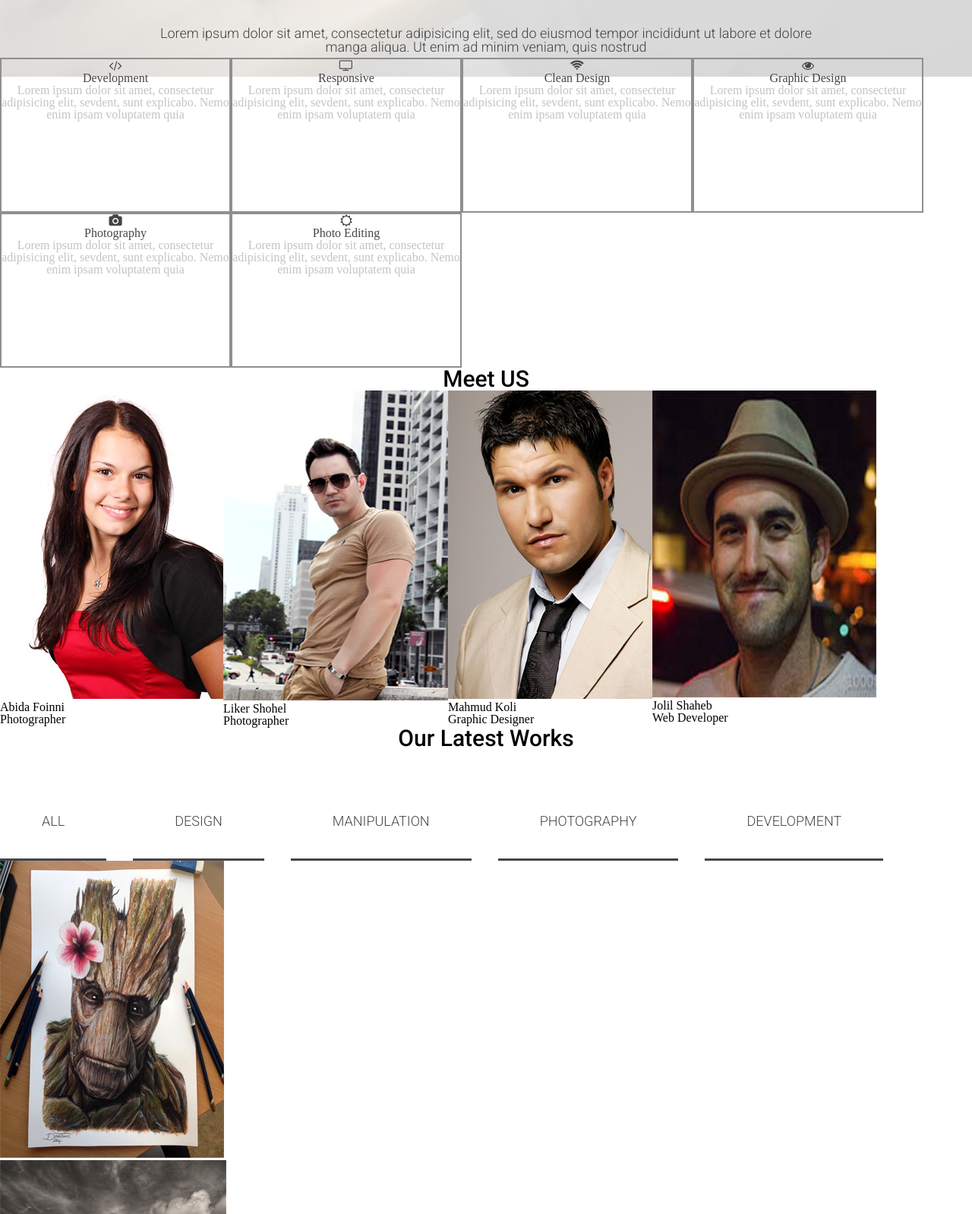
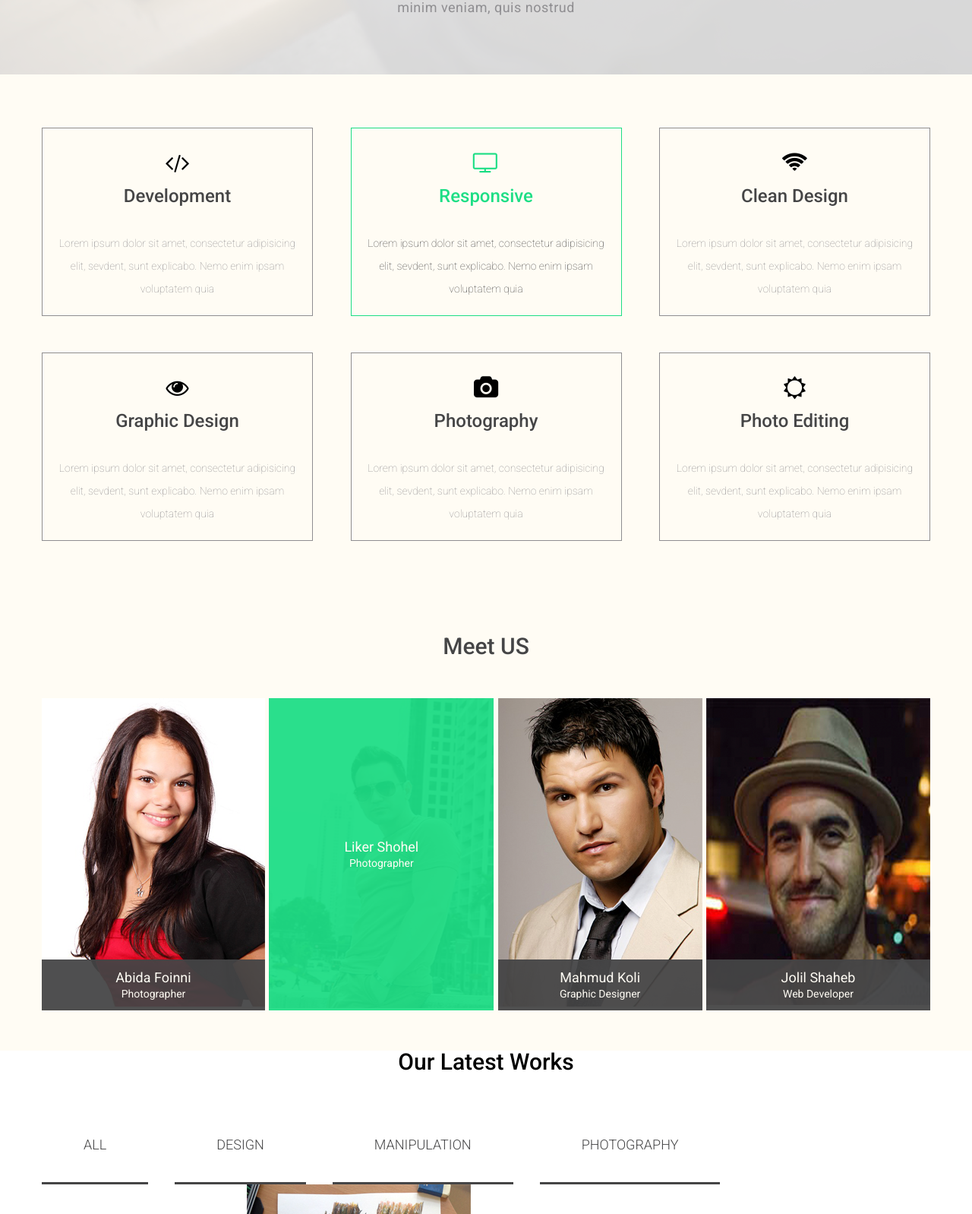
Before and after one commit to KristinaKalinina/foinni, a plain HTML site: page index.html in a window 1280 px wide. Shown: the part 972-2570 px from the top of the page at 76% size. Drawn offline with Linux system fonts and the light colour scheme; a script that the page names is missing.

Commit message:
added new styling

```diff
--- a/css/style.css
+++ b/css/style.css
@@ -1,104 +1,336 @@
- body {
-   background-image: url("../assets/images/123.png");
-   background-repeat: no-repeat;
+* {
+  -webkit-box-sizing: border-box;
+  -moz-box-sizing: border-box;
+  box-sizing: border-box;
+  transition: 0.2s
 }
 
- header {
+.container:before,
+.container:after,
+.clearfix:before,
+.clearfix:after {
+  content: "";
+  display: table;
+}
+
+.container:after,
+.clearfix:after {
+  clear: both;
+}
+
+.container,
+.clearfix {
+  zoom: 1;
+}
+
+.hidden {
+  visibility: hidden;
+  position: absolute;
+  width: 1px;
+  height: 1px;
   overflow: hidden;
-   /*Для того, щоб межі не схлопувались*/
+  margin: -1px;
+}
+
+body {
+  min-width: 1200px;
+}
+
+.container {
+  max-width: 1200px;
+  width: 1200px;
+  margin: 0 auto;
+  padding: 0 15px;
 }
 
 .logo {
-   float: left;
-   padding-left: 145px;
+  width: 112px;
+  height: 31px;
+  font-size: 0;
+  display: inline-block;
+  background: url('../assets/images/logo.png') center no-repeat;
 }
 
+
+/*  menu  */
+
 .menu {
-   margin-top: 45px;
-   clear: right;
+  padding: 0;
+  margin: 0;
+  list-style: none;
+  font-size: 0;
 }
 
 .menu li {
+  padding: 0;
+  margin: 0;
+  list-style: none;
   font-size: 14px;
   font-weight: 200;
-   /*Жирність шрифта у значенні*/
-   float: right;
-   padding-right: 35px;
   text-transform: uppercase;
+  display: inline-block;
+  vertical-align: top;
+  margin: 0 23px;
 }
 
 .menu li a {
-   color: #fff;
+  color: rgb(255, 252, 244);
   display: block;
-   /*Для відпрацювання вертикальних значень padding*/
-   padding: 20px 35px;
+  line-height: 2.571;
+  padding: 0 0 3px 0;
+  font-family: "Roboto";
+  font-size: 14px;
   text-decoration: none;
-   border-bottom: 3px solid #292929;
-   /*Для "уникнення стрибання" при наведенні*/
+  border-bottom: 1px solid transparent;
+  font-weight: 300;
 }
 
- .menu li a:hover {
+.menu li:hover a,
+.menu li.active a {
   color: #1dde85;
-   border-bottom: 3px solid #1dde85;
+  border-color: #1dde85;
 }
 
- .toptext h1 {
+
+/*  header  */
+
+.header {
+  position: absolute;
+  top: 0;
+  width: 100%;
+  /* height: 120px; */
+  overflow: hidden;
+  padding: 44px 0 37px 0;
+  border-bottom: 1px solid #8f8e91;
+}
+
+.header__flex {
+  display: flex;
+  justify-content: space-between;
+  align-items: center;
+}
+
+.header__logo {
+  margin-left: 40px;
+}
+
+.header__menu {
+  margin-right: 73px;
+}
+
+
+/* welcome */
+
+.welcome {
+  padding-top: 120px;
+  background-image: url("../assets/images/123.png");
+  background-repeat: no-repeat;
+  background-position: center top;
+  background-color: #000;
+}
+
+.welcome .toptext {
+  max-width: 915px;
+  margin: 0 auto;
+  min-height: 682px;
+  display: flex;
+  flex-direction: column;
+  justify-content: center;
+  align-items: center;
+}
+
+.welcome h1 {
+  font-family: 'Exo', sans-serif;
   color: #fffcf4;
-   font-family: 'Exo', sans-serif;
   font-size: 48px;
   font-weight: 400;
+  margin: 0 0 60px 0;
+  text-align: center;
 }
 
- .toptext {
-   color: #fffcf4;
-   font-family: 'Exo', sans-serif;
-   font-size: 48px;
-   font-weight: 400;
-   margin-top: 250px;
-   margin-left: 400px;
+.welcome p {
+  font-size: 18px;
+  font-family: "Roboto";
+  color: rgb(255, 255, 255);
+  line-height: 2;
+  font-weight: 300;
+  text-align: center;
+  margin: 0;
+  letter-spacing: 0.5px;
 }
 
- .toptext b {
-   font-size: 48px;
+.welcome b {
   font-weight: 900;
   color: #1dde85;
 }
 
- .toptext p {
-   font-family: 'Roboto', sans-serif;
-   font-size: 18px;
-   font-weight: 300;
+.welcome h2 {
   text-align: center;
-   color: #c5c4c4;
-   padding-top: 50px;
-   padding-right: 150px;
-   padding-left: 100px;
+  color: rgb(69, 69, 70);
+  line-height: 1.2;
+  margin-bottom: 20px;
+  font-size: 30px;
+  font-weight: 500;
 }
 
- .secondtext {
+.welcome .secondtext {
   color: #424244;
   font-family: 'Roboto', sans-serif;
   font-size: 30px;
   font-weight: 500;
-   padding-top: 400px;
+  padding: 70px 0;
 }
 
- .secondtext b {
+.welcome .secondtext p {
+  color: #424244;
+  font-weight: 400;
+  color: #8f8e91;
+}
+
+
+/*  service */
+
+.services {
+  padding: 70px 0;
+  background-color: #fffcf4;
+}
+
+.services__box {
+  display: flex;
+  flex-wrap: wrap;
+  justify-content: space-between;
+}
+
+.services__item {
+  max-width: 357px;
+  text-align: center;
+  font-family: "Roboto";
+  border: 1px solid rgb(143, 142, 145);
+  padding: 30px 15px 20px;
+  margin-bottom: 48px;
+}
+
+.services__item:hover {
+  cursor: pointer
+}
+
+.services__item:hover,
+.services__item_active {
+  border: 1px solid #1dde85;
+}
+
+.services__item:hover .services__image,
+.services__item_active .services__image {
   color: #1dde85;
 }
 
- .secondtext p {
-   padding: 45px 200px 5px;
-   font-family: 'Roboto', sans-serif;
-   font-size: 18px;
-   font-weight: 300;
-   text-align: center;
-   color: #424244;
+.services__item:hover .services__title,
+.services__item_active .services__title {
+  color: #1dde85;
 }
 
- ul {
+.services__item:hover .services__text,
+.services__item_active .services__text {
+  color: #454546;
+}
+
+.services__image {
+  font-size: 30px;
+  margin-bottom: 17px;
+}
+
+.services__title {
+  font-size: 24px;
+  color: rgb(69, 69, 70);
+  line-height: 1;
+  font-weight: 500;
+  margin-bottom: 35px;
+}
+
+.services__text {
+  font-size: 14px;
+  color: rgb(143, 142, 145);
+  line-height: 2.143;
+  font-weight: 100;
+}
+
+
+/*  people */
+
+.people {
   background-color: #fffcf4;
+  padding: 3px 0;
 }
+
+.people__heading {
+  padding: 0;
+  margin: 0;
+  font-size: 30px;
+  font-family: "Roboto";
+  color: rgb(69, 69, 70);
+  line-height: 1.2;
+  font-weight: 500;
+  text-align: center;
+}
+
+.people__box {
+  display: flex;
+  justify-content: space-between;
+  align-items: stretch;
+  padding: 50px 0;
+}
+
+.people__item {
+  position: relative;
+  flex: 268px 0 0;
+}
+
+.people__item:hover .people__details,
+.people__item_active .people__details {
+  cursor: pointer;
+  background-color: rgba(29, 222, 133, 0.94);
+  height: 100%;
+  display: flex;
+  justify-content: center;
+  align-items: center;
+  flex-direction: column;
+}
+
+.people__figure {
+  padding: 0;
+  margin: 0;
+}
+
+.people__figure img {
+  min-width: 100%;
+  min-height: 100%;
+}
+
+.people__details {
+  color: rgb(255, 252, 244);
+  padding: 15px 0;
+  text-align: center;
+  background-color: rgba(69, 69, 70, 0.94);
+  position: absolute;
+  width: 100%;
+  bottom: 0;
+  font-family: "Roboto";
+}
+
+.people__name {
+  padding: 0;
+  margin: 0 0 5px 0;
+  font-size: 18px;
+}
+
+.people__position {
+  padding: 0;
+  margin: 0;
+  font-size: 14px;
+}
+
+
+/*  ssssssss */
 
 .development {
   color: #454546;
@@ -233,6 +465,8 @@
   color: #1dde85;
   border-bottom: 3px solid #1dde85;
 }
+
+
 /* // .photos {
  //   width:550px;
  // height:300px;
@@ -266,6 +500,8 @@
   color: #fff;
   text-align: center;
 }
+
+
 /* // ___________________________________________ */
 
 .message {
@@ -315,6 +551,8 @@
   border-color: rgba(200, 159, 45, 0.5);
   background-color: rgba(200, 159, 45, 0.6);
 }
+
+
 /* // ___________________________________________ */
 
 footer {
--- a/index.html
+++ b/index.html
@@ -6,28 +6,27 @@
 	<meta name="viewport" content="width=device-width, initial-scale=1.0">
 	<meta http-equiv="X-UA-Compatible" content="ie=edge">
 	<title>foiNNI</title>
+	<!-- icons -->
+	<link rel="stylesheet" href="/vendor/font-awesome/css/font-awesome.min.css">
 	<!-- style  -->
 	<link rel="stylesheet" type="text/css" href="/css/reset.css">
 	<link rel="stylesheet" type="text/css" href="/css/style.css">
 	<!-- fonts -->
 	<link href="https://fonts.googleapis.com/css?family=Exo:400,900|Roboto+Slab:100,400|Roboto:100,100i,300,300i,400,400i,500,500i"
 	    rel="stylesheet">
-	<!-- icons -->
-	<link rel="stylesheet" href="/vendor/font-awesome/css/font-awesome.min.css">
+
 </head>
 
 <body>
-	<header>
-		<div>
-			<a href="/">
-				<img src="/assets/images/logo.png" alt="" class="logo">
-			</a>
-			<nav>
-				<div class="menu">
+	<header class="header">
+		<div class="container">
+			<div class="header__flex">
+				<a href="/" class="logo header__logo">foiNNI</a>
+				<ul class="menu header__menu">
 					<li>
 						<a href="#">home</a>
 					</li>
-					<li>
+					<li class="active">
 						<a href="#">service</a>
 					</li>
 					<li>
@@ -39,99 +38,114 @@
 					<li>
 						<a href="#">contact us</a>
 					</li>
+				</ul>
 			</div>
-			</nav>
 		</div>
 	</header>
-	<main>
-		<section class="toptext">
+	<main class="main">
+		<section class="welcome">
+			<div class="container">
+				<div class="toptext">
 					<h1>We Love
 						<b>FOINNI</b> Polapain</h1>
-			<p>Lorem ipsum dolor sit amet, consectetur adipisicing elit, sed do eiusmod tempor incididunt ut labore et dolore manga aliqua.
-				Ut enim ad minim veniam, quis n</p>
-		</section>
-		<section class="secondtext">
-			<h1>Welcome to
+					<p>Lorem ipsum dolor sit amet, consectetur adipisicing elit, sed do eiusmod tempor incididunt ut labore et dolore manga
+						aliqua. Ut enim ad minim veniam, quis n</p>
+				</div>
+				<div class="secondtext">
+					<h2>Welcome to
 						<b>FOINNI</b>
-			</h1>
-			<p>Lorem ipsum dolor sit amet, consectetur adipisicing elit, sed do eiusmod tempor incididunt ut labore et dolore manga aliqua.
-				Ut enim ad minim veniam, quis nostrud</p>
-		</section>
-
-		<section class="services">
-			<div>
-				<a href="#" class="development">
-					<i class="fa fa-code" aria-hidden="true"></i>
-					<h2>Development</h2>
-					<p>Lorem ipsum dolor sit amet, consectetur adipisicing elit, sevdent, sunt explicabo. Nemo enim ipsam voluptatem quia</p>
-				</a>
-			</div>
-			<div>
-				<a href="#" class="responsive">
-					<i class="fa fa-television" aria-hidden="true"></i>
-					<h2>Responsive</h2>
-					<p>Lorem ipsum dolor sit amet, consectetur adipisicing elit, sevdent, sunt explicabo. Nemo enim ipsam voluptatem quia</p>
-				</a>
-			</div>
-			<div>
-				<a href="#" class="clean_design">
-					<i class="fa fa-wifi" aria-hidden="true"></i>
-					<h2>Clean Design</h2>
-					<p>Lorem ipsum dolor sit amet, consectetur adipisicing elit, sevdent, sunt explicabo. Nemo enim ipsam voluptatem quia</p>
-				</a>
-			</div>
-			<div>
-				<a href="#" class="graphic_design">
-					<i class="fa fa-eye" aria-hidden="true"></i>
-					<h2>Graphic Design</h2>
-					<p>Lorem ipsum dolor sit amet, consectetur adipisicing elit, sevdent, sunt explicabo. Nemo enim ipsam voluptatem quia</p>
-				</a>
-			</div>
-			<div>
-				<a href="#" class="photography">
-					<i class="fa fa-camera" aria-hidden="true"></i>
-					<h2>Photography</h2>
-					<p>Lorem ipsum dolor sit amet, consectetur adipisicing elit, sevdent, sunt explicabo. Nemo enim ipsam voluptatem quia</p>
-				</a>
-			</div>
-			<div>
-				<a href="#" class="photo_editing">
-					<i class="fa fa-sun-o" aria-hidden="true"></i>
-					<h2>Photo Editing</h2>
-					<p>Lorem ipsum dolor sit amet, consectetur adipisicing elit, sevdent, sunt explicabo. Nemo enim ipsam voluptatem quia</p>
-				</a>
-			</div>
-
-		</section>
-
-		<section>
-			<h3 class="meet_us">Meet US</h3>
-			<div class="pictures_people">
-				<div>
-					<img src="/assets/images/girl.png" alt="">
-					<h4>Abida Foinni</h4>
-					<p>Photographer</p>
-				</div>
-				<div>
-					<img src="/assets/images/boy.png" alt="">
-					<h4>Liker Shohel</h4>
-					<p>Photographer</p>
-				</div>
-				<div>
-					<img src="/assets/images/man.png" alt="">
-					<h4>Mahmud Koli</h4>
-					<p>Graphic Designer</p>
-				</div>
-				<div>
-					<img src="/assets/images/maninhat.png" alt="">
-					<h4>Jolil Shaheb</h4>
-					<p>Web Developer</p>
+					</h2>
+					<p>Lorem ipsum dolor sit amet, consectetur adipisicing elit, sed do eiusmod tempor incididunt ut labore et dolore manga
+						aliqua. Ut enim ad minim veniam, quis nostrud</p>
 				</div>
 			</div>
 		</section>
+		<section class="services">
+			<h2 class="hidden">Services list</h2>
+			<div class="container">
+				<div class="services__box">
+					<article class="services__item">
+						<i class="services__image fa fa-code" aria-hidden="true"></i>
+						<h3 class="services__title">Development</h3>
+						<p class="services__text">Lorem ipsum dolor sit amet, consectetur adipisicing elit, sevdent, sunt explicabo. Nemo enim ipsam voluptatem quia</p>
+					</article>
+					<article class="services__item services__item_active">
+						<i class="services__image fa fa-television" aria-hidden="true"></i>
+						<h3 class="services__title">Responsive</h3>
+						<p class="services__text">Lorem ipsum dolor sit amet, consectetur adipisicing elit, sevdent, sunt explicabo. Nemo enim ipsam voluptatem quia</p>
+					</article>
+					<article class="services__item">
+						<i class="services__image fa fa-wifi" aria-hidden="true"></i>
+						<h3 class="services__title">Clean Design</h3>
+						<p class="services__text">Lorem ipsum dolor sit amet, consectetur adipisicing elit, sevdent, sunt explicabo. Nemo enim ipsam voluptatem quia</p>
+					</article>
+					<article class="services__item">
+						<i class="services__image fa fa-eye" aria-hidden="true"></i>
+						<h3 class="services__title">Graphic Design</h3>
+						<p class="services__text">Lorem ipsum dolor sit amet, consectetur adipisicing elit, sevdent, sunt explicabo. Nemo enim ipsam voluptatem quia</p>
+					</article>
+					<article class="services__item">
+						<i class="services__image fa fa-camera" aria-hidden="true"></i>
+						<h3 class="services__title">Photography</h3>
+						<p class="services__text">Lorem ipsum dolor sit amet, consectetur adipisicing elit, sevdent, sunt explicabo. Nemo enim ipsam voluptatem quia</p>
+					</article>
+					<article class="services__item">
+						<i class="services__image fa fa-sun-o" aria-hidden="true"></i>
+						<h3 class="services__title">Photo Editing</h3>
+						<p class="services__text">Lorem ipsum dolor sit amet, consectetur adipisicing elit, sevdent, sunt explicabo. Nemo enim ipsam voluptatem quia</p>
+					</article>
+				</div>
+			</div>
+		</section>
+		<section class="people">
+			<div class="container">
+				<h2 class="people__heading">Meet US</h2>
+				<div class="people__box">
+					<article class="people__item">
+						<figure class="people__figure">
+							<img src="/assets/images/girl.png" alt="">
+						</figure>
+						<div class="people__details">
+							<h3 class="people__name">Abida Foinni</h3>
+							<p class="people__position">Photographer</p>
+						</div>
+					</article>
 
+					<article class="people__item people__item_active">
+						<figure class="people__figure">
+							<img src="/assets/images/boy.png" alt="">
+						</figure>
+						<div class="people__details">
+							<h3 class="people__name">Liker Shohel</h3>
+							<p class="people__position">Photographer</p>
+						</div>
+					</article>
+
+					<article class="people__item">
+						<figure class="people__figure">
+							<img src="/assets/images/man.png" alt="">
+						</figure>
+						<div class="people__details">
+							<h3 class="people__name">Mahmud Koli</h3>
+							<p class="people__position">Graphic Designer</p>
+						</div>
+					</article>
+
+					<article class="people__item">
+						<figure class="people__figure">
+							<img src="/assets/images/maninhat.png" alt="">
+						</figure>
+						<div class="people__details">
+							<h3 class="people__name">Jolil Shaheb</h3>
+							<p class="people__position">Web Developer</p>
+						</div>
+					</article>
+				</div>
+			</div>
+		</section>
 		<section>
-			<h3 class="meet_us">Our Latest Works</h3>
+			<div class="container">
+				<h2 class="meet_us">Our Latest Works</h2>
 				<nav>
 					<div class="navigation">
 						<ul>
@@ -153,7 +167,6 @@
 						</ul>
 					</div>
 				</nav>
-
 				<div class="photos">
 
 					<div class="photos_first">
@@ -183,15 +196,17 @@
 					</div>
 
 				</div>
-
+			</div>
 		</section>
-
-
 		<section>
+			<div class="container">
+				Our Pricing Plans
+			</div>
+		</section>
+		<section>
+			<div class="container">
+				<h2>say hi</h2>
 				<div class="bottom">
-				<h5>say hi</h5>
-
-
 					<form class="booking">
 						<div class="form_name">
 
@@ -212,10 +227,11 @@
 						</div>
 					</form>
 				</div>
+			</div>
 		</section>
 	</main>
-	<footer>
-		<div class="footer_contein">
+	<footer class="footer">
+		<div class="container">
 			<div class="footer_contein_1">
 				<h3>About Us</h3>
 				<br>
@@ -241,9 +257,6 @@
 				<br>
 				<p>Subscribe Our Newsletter</p>
 			</div>
-
-
-
 			<ul class="social_set">
 				<li>
 					<a href="#">
@@ -266,8 +279,6 @@
 				</li>
 			</ul>
 		</div>
-		</div>
-
 	</footer>
 	<script src="/js/main.js"></script>
 </body>
```
Also changed, not shown: assets/images/logo.png. Lines whose indentation alone changed are shown as unchanged.
